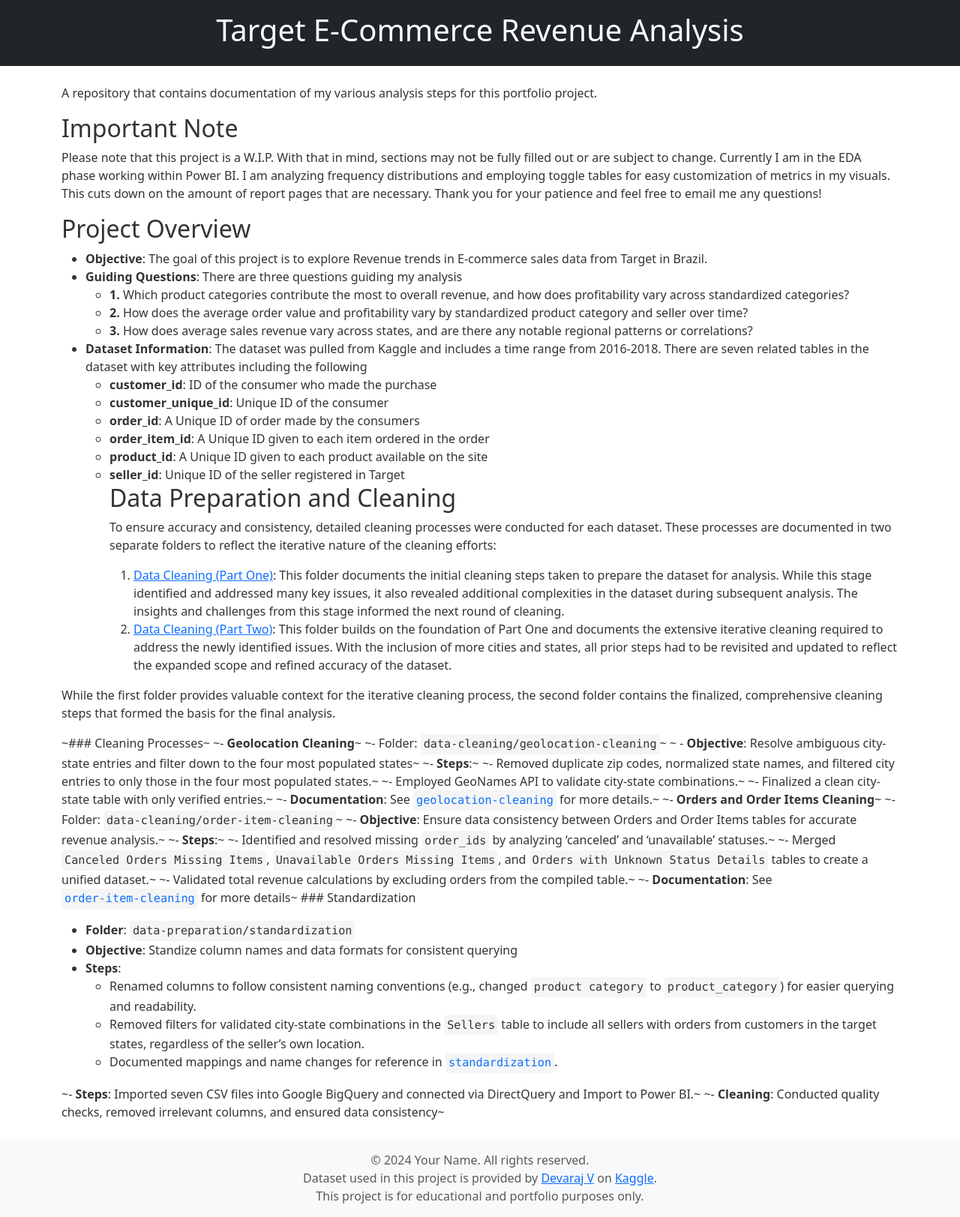
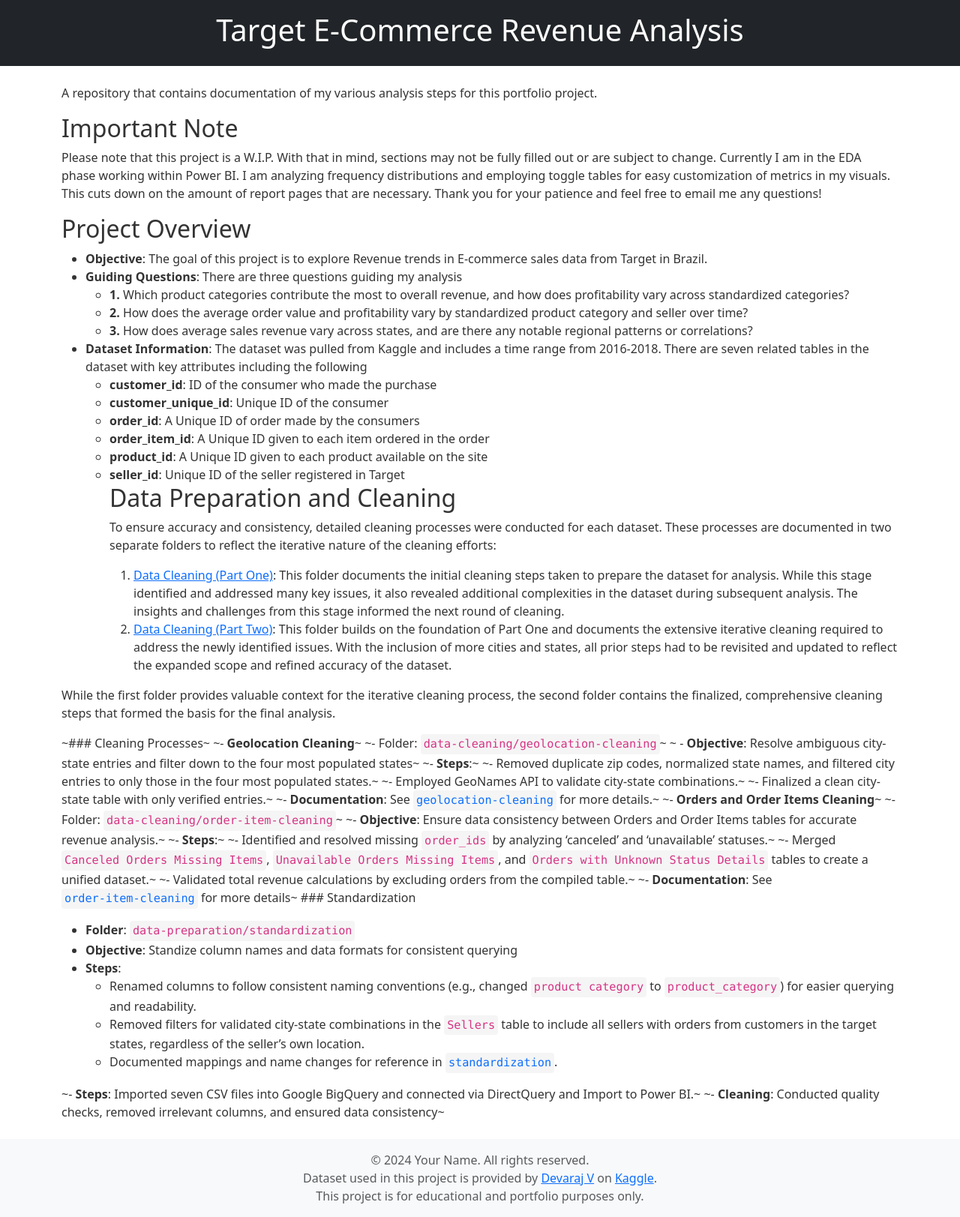
Before and after one commit to MelodicMetrics/Target-ECommerce-Revenue-Analysis, a Jekyll site: the page built from index.md, in a window 1280 px wide. Shown: the whole page at 75% size. Built offline with Jekyll 4.4.1, drawn with Linux system fonts in a browser that asks for light colours; nearby versions of some CDN libraries.

Commit message:
Update styles.css

```diff
--- a/assets/css/styles.css
+++ b/assets/css/styles.css
@@ -1,34 +1,4 @@
-/* Inline code Styling */
-code {
-    background-color: #f5f5f5 !important; /* Light gray for inline code */
-    color: inherit; /* Use the text color of the surrounding content */
-    padding: 2px 4px;
-    border-radius: 4px;
-    font-size: 0.95em;
-    display: inline-block; /* Ensure inline code renders correctly */
-}
 
-code:not(.hljs) {
-    background-color: #f5f5f5 !important;
-    color: inherit;
-    padding: 2px 4px;
-    border-radius: 4px;
-}
-
-/* Hover Effect for inline code */
-body code:hover {
-    background-color: #e0e0e0 !important; /* Slightly darker gray on hover */
-    color: inherit;
-}
-
-/* Block code styling without overriding Highlight.js colors */
-pre code {
-    background-color: #f5f5f5 !important; /* Light gray for block code */
-    padding: 1rem;
-    border-radius: 8px;
-    overflow-x: auto;
-    color: unset; /* Allow Highlight.js to control syntax colors */
-}
 
 /* Default Light Mode Styles */
 body {
```
